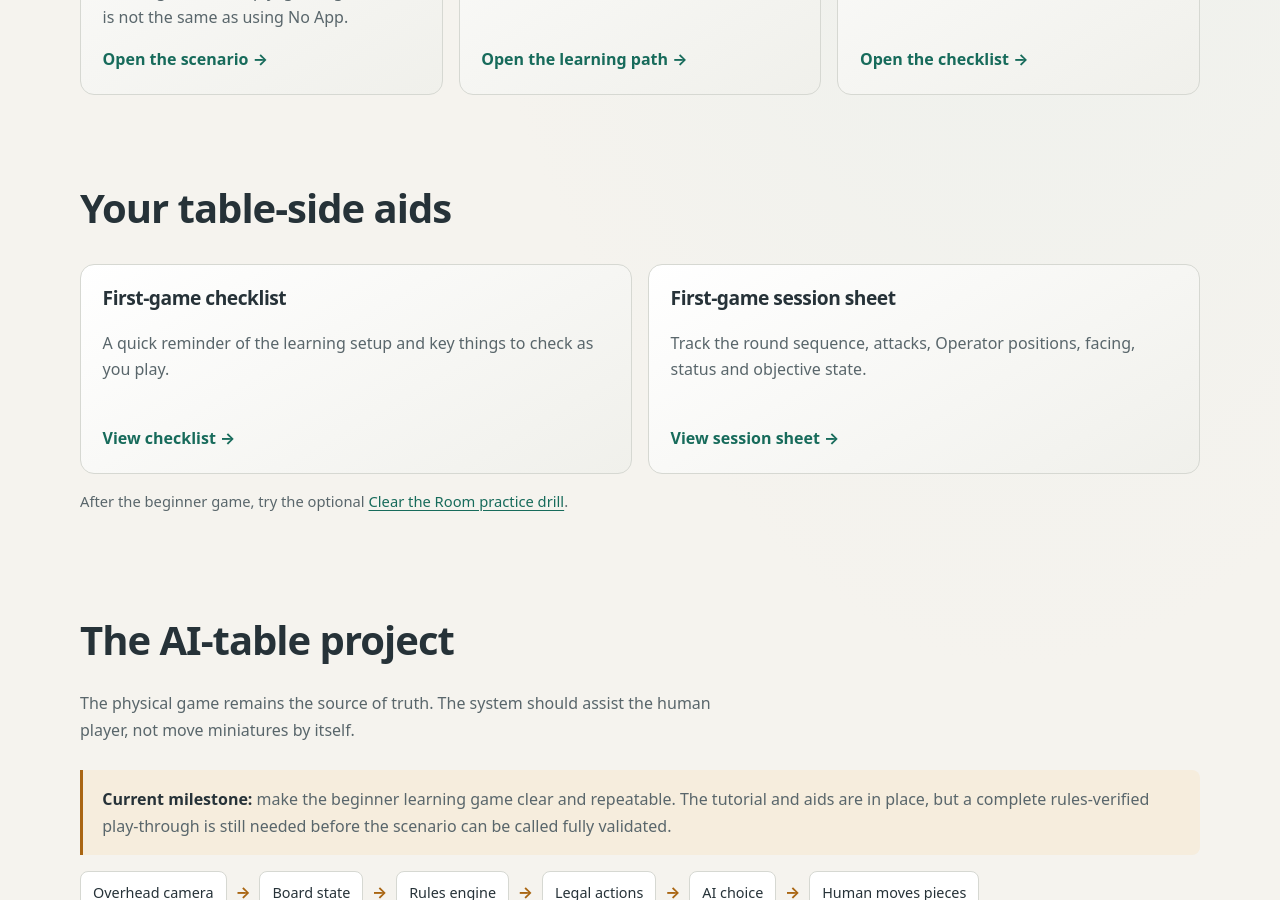
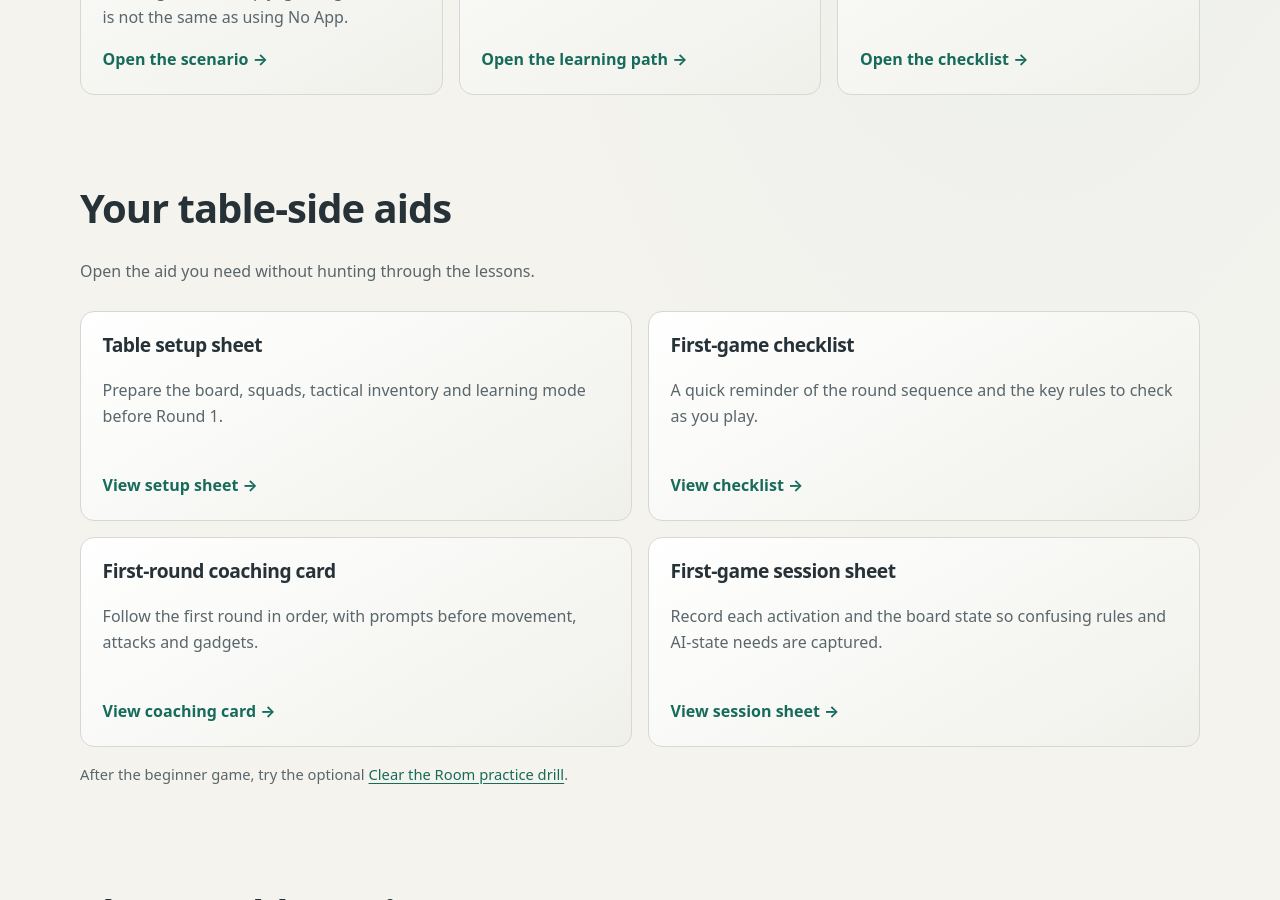
Before and after one commit to JamSpot/6-siege-ai-table, a Jekyll site: the page index.html, which Jekyll copies as it is, in a window 1280 px wide and 900 px high, scrolled down 1250 px. Built offline with Jekyll 4.4.1, drawn with Linux system fonts in a browser that asks for light colours.

Commit message:
Expose first-game setup and coaching aids on homepage

```diff
--- a/index.html
+++ b/index.html
@@ -1,12 +1,12 @@
 <!doctype html>
 <html lang="en"><head><meta charset="utf-8"><meta name="viewport" content="width=device-width,initial-scale=1"><meta name="description" content="Learn 6: Siege – The Board Game step by step, then follow the development of a physical-table AI opponent."><title>6: Siege AI Table — Learn, Play, Build</title><link rel="stylesheet" href="assets/site.css"></head>
-<body><header class="site-header"><div class="wrap nav"><a class="brand" href="index.html">6: SIEGE <span>AI TABLE</span></a><nav class="nav-links" aria-label="Main navigation"><a href="index.html" aria-current="page">Home</a><a href="tutorial/index.html">Learn to play</a><a href="tutorial/first-learning-scenario.html">Beginner game</a><a href="tutorial/first-game-checklist.html">Checklist</a><a href="tutorial/first-game-session-sheet.html">Session sheet</a><a href="#ai-project">AI project</a><a href="rules/README.html">Rules engine</a><a href="ai/README.html">AI opponent</a><a href="vision/README.html">Board vision</a></nav></div></header>
+<body><header class="site-header"><div class="wrap nav"><a class="brand" href="index.html">6: SIEGE <span>AI TABLE</span></a><nav class="nav-links" aria-label="Main navigation"><a href="index.html" aria-current="page">Home</a><a href="tutorial/index.html">Learn to play</a><a href="tutorial/first-learning-scenario.html">Beginner game</a><a href="tutorial/first-game-setup-sheet.html">Setup sheet</a><a href="tutorial/first-game-checklist.html">Checklist</a><a href="tutorial/first-game-session-sheet.html">Session sheet</a><a href="#ai-project">AI project</a><a href="rules/README.html">Rules engine</a><a href="ai/README.html">AI opponent</a><a href="vision/README.html">Board vision</a></nav></div></header>
 <main><section class="hero wrap"><div class="eyebrow">Learn it at the table · Build the AI step by step</div><h1>From your first round to a tabletop AI opponent.</h1><p class="lead">A practical, beginner-first guide to 6: Siege – The Board Game, with a long-term goal: an assistant that understands the board, checks legal actions and tells you how to move its Operators.</p><div class="actions"><a class="button" href="tutorial/first-learning-scenario.html">Start the beginner game →</a><a class="button secondary" href="tutorial/index.html">Explore the lessons</a></div></section>
 <section class="section wrap"><h2>Get playing first</h2><p class="section-intro">You don't need to understand every rule before you begin. Start with the recommended learning scenario, keep the aids beside the board, and pause whenever a rule needs checking.</p><div class="grid">
 <article class="card"><span class="number">01</span><h3>Set up the game</h3><p>Use the published Consulate — Control beginner setup and the specified Operators. Choose the app's Beginner speed setting, or follow the official No App variant, including its Bonus-token challenge rules. Simply ignoring the timer is not the same as using No App.</p><a class="card-link" href="tutorial/first-learning-scenario.html">Open the scenario →</a></article>
 <article class="card"><span class="number">02</span><h3>Learn the essentials</h3><p>Work through the lessons on your first game, movement, facing, line of sight, activations and combat.</p><a class="card-link" href="tutorial/index.html">Open the learning path →</a></article>
 <article class="card"><span class="number">03</span><h3>Keep track as you play</h3><p>Use the checklist and session sheet to record activations, board state and rules that need clarifying.</p><a class="card-link" href="tutorial/first-game-checklist.html">Open the checklist →</a></article></div></section>
-<section class="section wrap"><h2>Your table-side aids</h2><div class="grid two"><article class="card"><h3>First-game checklist</h3><p>A quick reminder of the learning setup and key things to check as you play.</p><a class="card-link" href="tutorial/first-game-checklist.html">View checklist →</a></article><article class="card"><h3>First-game session sheet</h3><p>Track the round sequence, attacks, Operator positions, facing, status and objective state.</p><a class="card-link" href="tutorial/first-game-session-sheet.html">View session sheet →</a></article></div><p class="small">After the beginner game, try the optional <a href="tutorial/05-first-learning-scenario.html">Clear the Room practice drill</a>.</p></section>
+<section class="section wrap"><h2>Your table-side aids</h2><p class="section-intro">Open the aid you need without hunting through the lessons.</p><div class="grid two"><article class="card"><h3>Table setup sheet</h3><p>Prepare the board, squads, tactical inventory and learning mode before Round 1.</p><a class="card-link" href="tutorial/first-game-setup-sheet.html">View setup sheet →</a></article><article class="card"><h3>First-game checklist</h3><p>A quick reminder of the round sequence and the key rules to check as you play.</p><a class="card-link" href="tutorial/first-game-checklist.html">View checklist →</a></article><article class="card"><h3>First-round coaching card</h3><p>Follow the first round in order, with prompts before movement, attacks and gadgets.</p><a class="card-link" href="tutorial/first-round-coaching-card.html">View coaching card →</a></article><article class="card"><h3>First-game session sheet</h3><p>Record each activation and the board state so confusing rules and AI-state needs are captured.</p><a class="card-link" href="tutorial/first-game-session-sheet.html">View session sheet →</a></article></div><p class="small">After the beginner game, try the optional <a href="tutorial/05-first-learning-scenario.html">Clear the Room practice drill</a>.</p></section>
 <section class="section wrap" id="ai-project"><h2>The AI-table project</h2><p class="section-intro">The physical game remains the source of truth. The system should assist the human player, not move miniatures by itself.</p><div class="notice"><strong>Current milestone:</strong> make the beginner learning game clear and repeatable. The tutorial and aids are in place, but a complete rules-verified play-through is still needed before the scenario can be called fully validated.</div><div class="pipeline" aria-label="Planned AI workflow"><span>Overhead camera</span><b>→</b><span>Board state</span><b>→</b><span>Rules engine</span><b>→</b><span>Legal actions</span><b>→</b><span>AI choice</span><b>→</b><span>Human moves pieces</span></div><div class="grid" style="margin-top:1rem"><article class="card"><h3>Rules engine</h3><p>Represent the game state and test which actions are legal, independently of the AI.</p><a class="card-link" href="rules/README.html">Rules-engine plan →</a></article><article class="card"><h3>AI opponent</h3><p>Choose between legal actions and give the human clear instructions for the next move.</p><a class="card-link" href="ai/README.html">AI plan →</a></article><article class="card"><h3>Board vision</h3><p>Start with a controlled scenario and recognise Operator identity, position, facing and markers.</p><a class="card-link" href="vision/README.html">Camera plan →</a></article></div></section>
 <section class="section wrap"><div class="notice"><strong>Learning status:</strong> these materials are a work in progress, not a substitute for the current rulebook, mission material or official FAQ/errata. If something conflicts with an official rule, follow the official source and record the issue for correction.</div></section></main>
 <footer class="site-footer"><div class="wrap footer-inner"><span>6: Siege AI Table · A learning and development project</span><a href="https://github.com/JamSpot/6-siege-ai-table">View the project on GitHub</a></div></footer></body></html>
```
